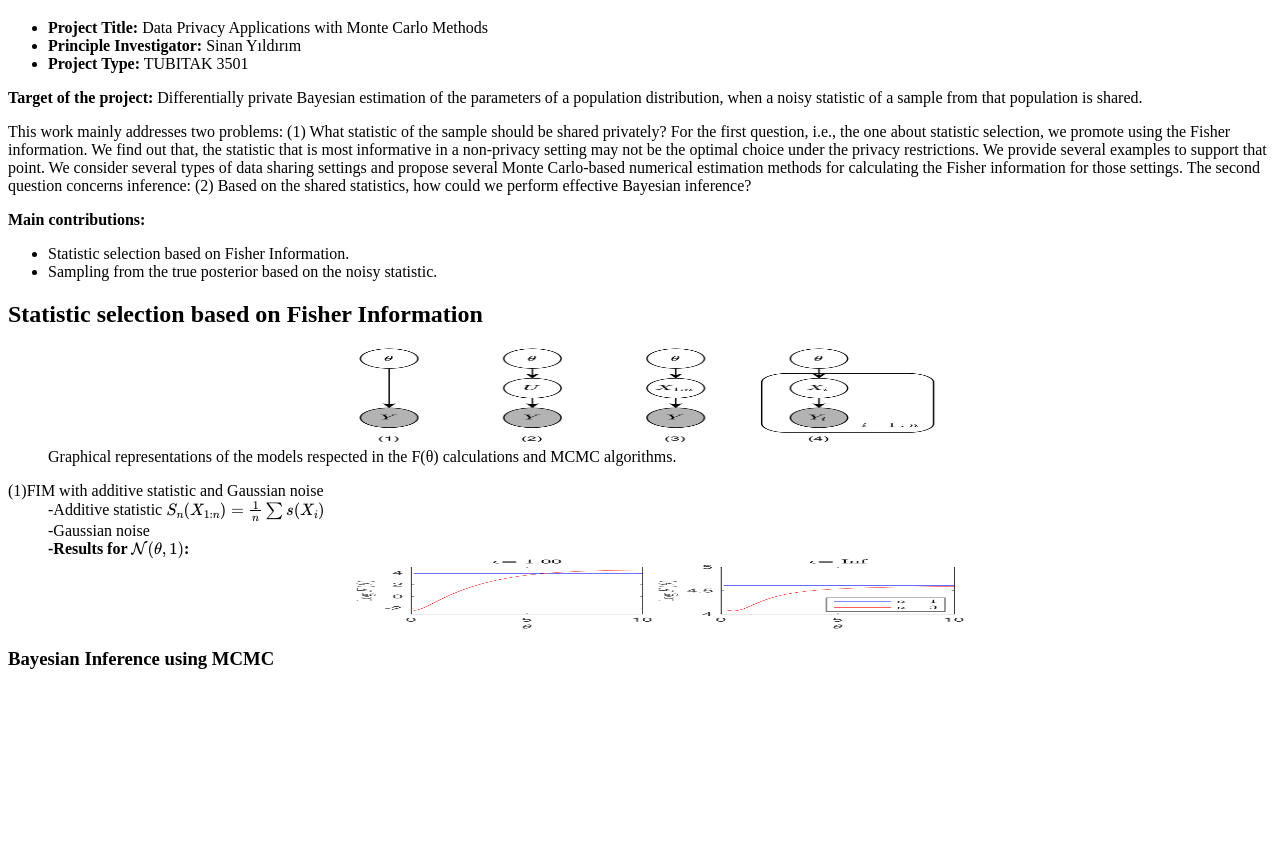
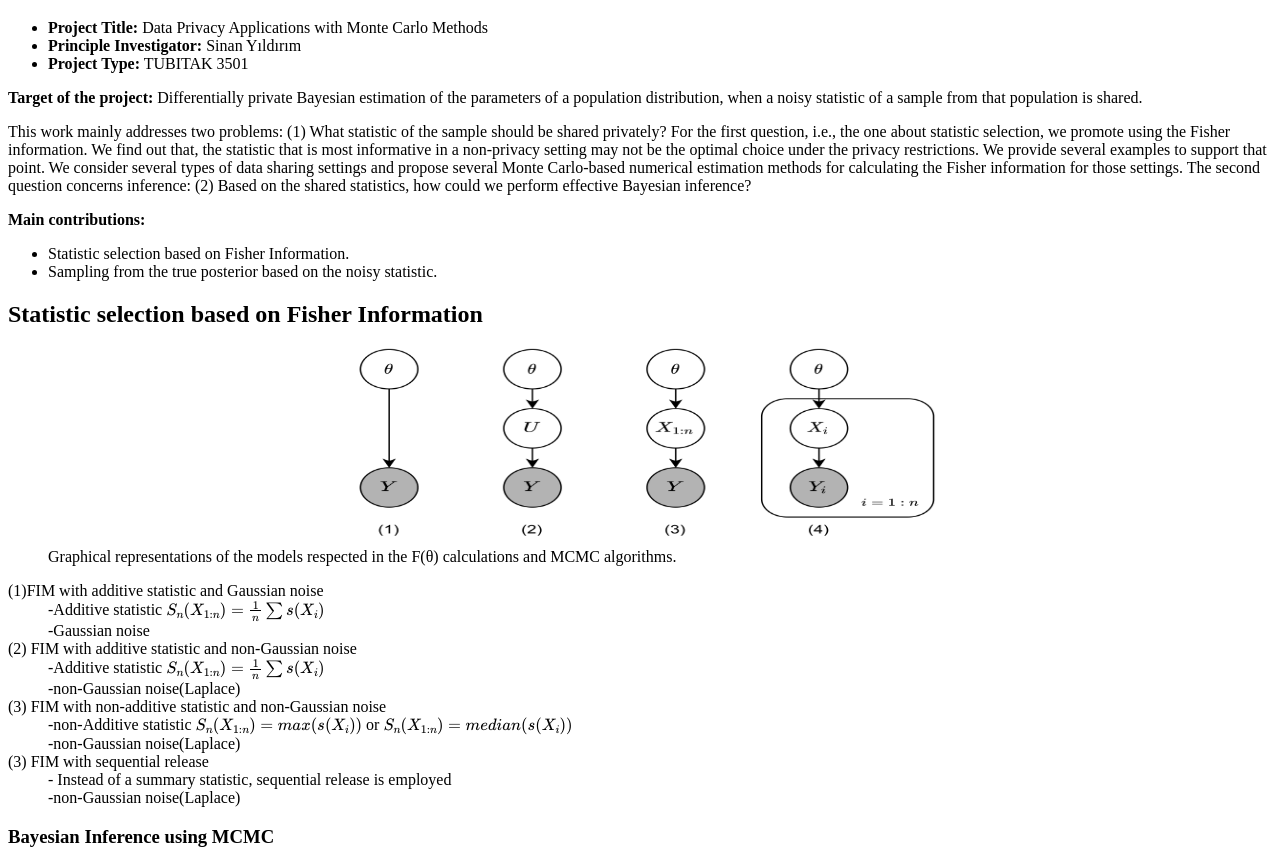
Before and after one commit to stat-selection-MCMC/stat_MCMC, a plain HTML site: page index.html in a window 1280 px wide. Shown: the part 169-1036 px from the top of the page. Before the commit the page ends 858 px from the top, so only its background shows below. Drawn offline with nearby package versions, Linux system fonts and the light colour scheme.

Commit message:
fimparts

```diff
--- a/index.html
+++ b/index.html
@@ -43,16 +43,23 @@
     </ul>
     <h2>Statistic selection based on Fisher Information</h2>
     <figure>
-        <img src="privacy_settings.png" width="30" height="100" class="center">
+        <img src="privacy_settings.png" width="100" height="200" class="center">
         <figcaption>Graphical representations of the models respected
-            in the F(θ) calculations and MCMC algorithms.</figcaption>
+            in the F(θ) calculations and MCMC algorithms. </figcaption>
     </figure>
     <dl>
         <dt>(1)FIM with additive statistic and Gaussian noise</dt>
         <dd>-Additive statistic \(S_n(X_{1:n})=\frac{1}{n}\sum s(X_i)\)</dd>
         <dd>-Gaussian noise </dd>
-        <dd><b>-Results for \(\mathcal{N}(\theta,1)\):</b></dd>
-        <dd><img src="Normal_mean_A_10_n_100_eps_Inf.png" width="30" height="70" class="center"></dd>
+        <dt>(2) FIM with additive statistic and non-Gaussian noise</dt>
+        <dd>-Additive statistic \(S_n(X_{1:n})=\frac{1}{n}\sum s(X_i)\)</dd>
+        <dd>-non-Gaussian noise(Laplace) </dd>
+        <dt>(3) FIM with non-additive statistic and non-Gaussian noise</dt>
+        <dd>-non-Additive statistic \(S_n(X_{1:n})=max(s(X_i))\) or \(S_n(X_{1:n})=median(s(X_i))\)</dd>
+        <dd>-non-Gaussian noise(Laplace) </dd>
+        <dt>(3) FIM with sequential release</dt>
+        <dd>- Instead of a summary statistic, sequential release is employed</dd>
+        <dd>-non-Gaussian noise(Laplace) </dd>
     </dl>
     <h3>Bayesian Inference using MCMC</h3>
 </body>
```
